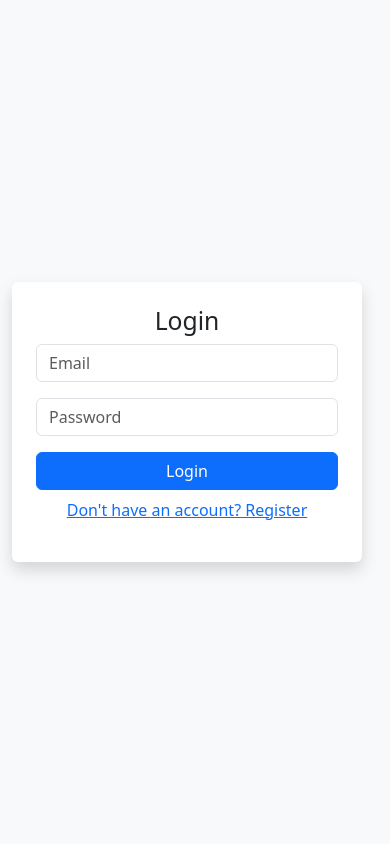
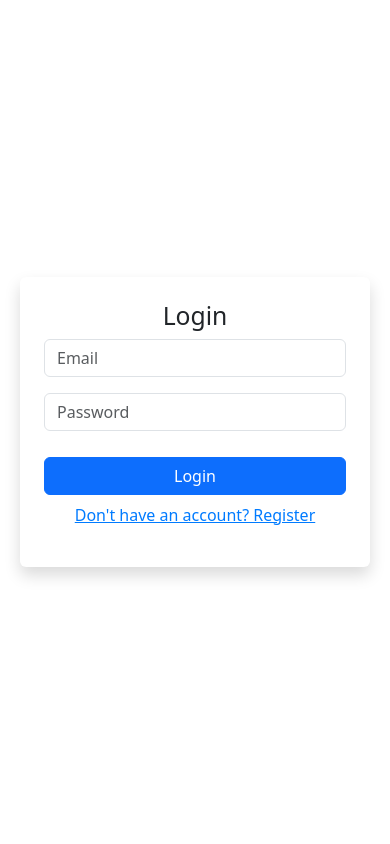
Before and after one commit to hey-akhil/loan-management, a PHP site: page / in a window 390 px wide. Run offline with PHP 8.4, Linux system fonts and the light colour scheme.

Commit message:
page responsivness working

```diff
--- a/index.php
+++ b/index.php
@@ -39,12 +39,52 @@ if ($_SERVER['REQUEST_METHOD'] == 'POST') {
     <title>Login</title>
     <link rel="stylesheet" href="css/styles.css">
     <link rel="stylesheet" href="https://cdn.jsdelivr.net/npm/bootstrap@5.3.0/dist/css/bootstrap.min.css">
+    <style>
+        /* Ensure the body and html cover the full height */
+        html, body {
+            height: 100%;
+            margin: 0;
+        }
+
+        /* Full height flex container */
+        body {
+            display: flex;
+            justify-content: center;
+            align-items: center;
+            /* background-color: #f4f4f4; */
+        }
+
+        /* Centered form box with responsive width */
+        .login-container {
+            width: 100%;
+            max-width: 400px; /* Maximum width for the form */
+            padding: 20px;
+            /* background-color: white; */
+            /* border-radius: 8px; */
+            /* box-shadow: 0 4px 8px rgba(0, 0, 0, 0.1); */
+        }
+
+        .form-control {
+            margin-bottom: 15px;
+        }
+
+        .btn {
+            margin-top: 10px;
+        }
+
+        /* Make the link more readable */
+        .text-center a {
+            color: #007bff;
+        }
+
+        .text-danger {
+            color: red;
+        }
+    </style>
 </head>
 
-<body class="d-flex justify-content-center align-items-center vh-100 bg-light">
-    <div class="container">
-        <div class="row justify-content-center">
-            <div class="col-12 col-sm-10 col-md-6 col-lg-4">
+<body>
+    <div class="login-container">
         <form method="post" class="bg-white p-4 rounded shadow">
             <h2 class="text-center">Login</h2>
             <?php if (isset($error)) {
@@ -60,8 +100,6 @@ if ($_SERVER['REQUEST_METHOD'] == 'POST') {
             <p class="text-center mt-2"><a href="register.php">Don't have an account? Register</a></p>
         </form>
     </div>
-        </div>
-    </div>
 </body>
 
 </html>
--- a/register.php
+++ b/register.php
@@ -1,9 +1,9 @@
 <?php
 include 'config.php';
 
-// Ensure the connection uses UTF-8
-$conn->setAttribute(PDO::ATTR_ERRMODE, PDO::ERRMODE_EXCEPTION);
-$conn->exec("SET NAMES 'utf8'");
+// // Ensure the connection uses UTF-8
+// $conn->setAttribute(PDO::ATTR_ERRMODE, PDO::ERRMODE_EXCEPTION);
+// $conn->exec("SET NAMES 'utf8'");
 
 if ($_SERVER['REQUEST_METHOD'] == 'POST') {
     $name = $_POST['name'];
```
Also changed, not shown: admins.php (+15 -7 lines), sidebar.php (+7 -0 lines), upi_methods.php (+28 -2 lines). Lines whose indentation alone changed are shown as unchanged.
